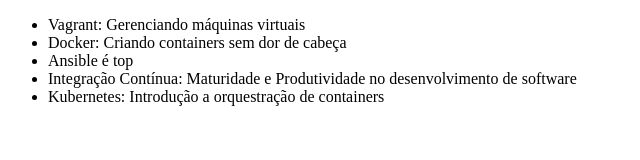
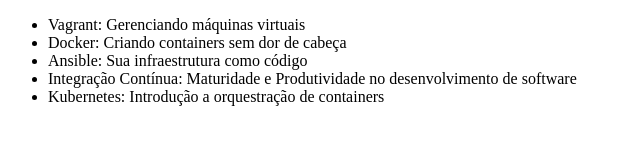
Before and after one commit to tocalopes/alura-git, a plain HTML site: page index.html in a window 1280 px wide. Shown: the whole page, without its empty margins (0-640 px from the left). Drawn offline with Linux system fonts and the light colour scheme.

Commit message:
Alterando o curso de snsible

```diff
--- a/index.html
+++ b/index.html
@@ -8,7 +8,7 @@
     <ul>
         <li>Vagrant: Gerenciando máquinas virtuais</li>
         <li>Docker: Criando containers sem dor de cabeça</li>
-        <li>Ansible é top</li>
+        <li>Ansible: Sua infraestrutura como código</li>
         <li>Integração Contínua: Maturidade e Produtividade no desenvolvimento de software</li>
         <li>Kubernetes: Introdução a orquestração de containers</li>
     </ul>
```
